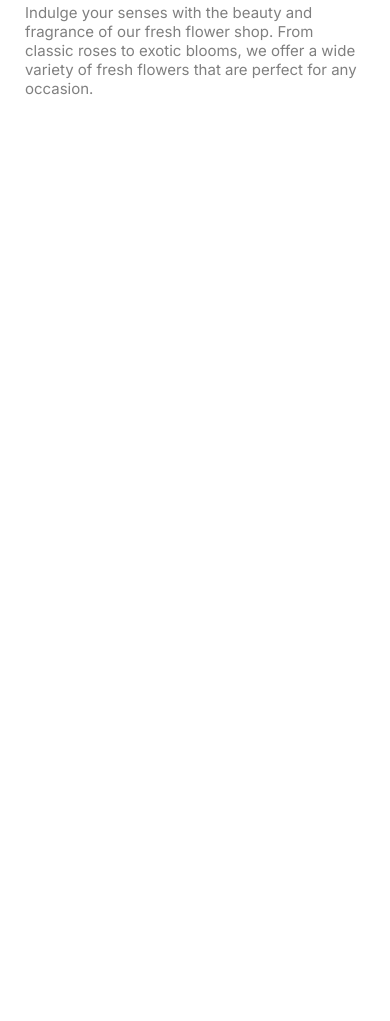
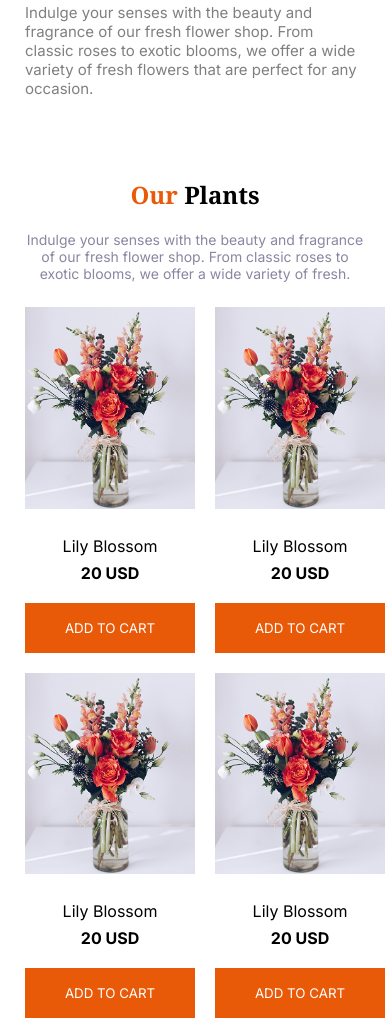
Before and after one commit to mahbubudoy/assignment-2, a plain HTML site: page index.html in a window 390 px wide. Shown: the part 515-1536 px from the top of the page. Before the commit the page ends 844 px from the top, so only its background shows below. Drawn offline with Linux system fonts and the light colour scheme.

Commit message:
card 01 code and design section

```diff
--- a/Style/design.css
+++ b/Style/design.css
@@ -102,3 +102,76 @@ body{
      .hero-image{
         width: 375px;
      }
+ }
+ /* Design Card Section */
+ .card-01-title{
+    font-size: 3.12rem;
+    font-weight:bold ;
+ }
+ .card-01-description{
+    font-size: 1.37rem;
+ }
+ .name{
+    font-size: 22px;
+    font-weight: 500px;
+    margin-top: 30px;
+    margin-bottom: 0;
+ }
+ .price{
+    font-size: 22px;
+    font-weight: bold;
+    margin-top: 7px;
+    margin-bottom: 30px;
+ }
+ .card-01-button{
+    background-color: #E95A08;
+    border: none;
+    width: 270px;
+    height: 50px;
+    transition: background-color 0.3s ease-in , font-size 0.3s linear 0.1s;
+ }
+ .card-01-container{
+    display: grid;
+    grid-template-columns: repeat(4,1fr);
+    gap: 30px;
+    margin-top: 50px;
+ }
+ .card-01-full-container{
+    margin-top: 120px;
+    text-align: center;
+ }
+ /* Card-01 Responsive */
+
+@media screen and (max-width:576px) {
+    .card-01-container{
+        grid-template-columns: repeat(2,1fr);
+        gap:20px;
+    }
+    .card-01-title{
+        font-size: 24px;
+    }
+    .card-01-description{
+        font-size: 14px;
+    }
+    .card-01-image{
+        width: 170px;
+    }
+    .name{
+        font-size: 1rem;
+        margin-top: 20px;
+    }
+    .price{
+        font-size: 1rem;
+        margin-bottom: 20px;
+    }
+    .card-01-button{
+    width: 170px;
+    height: 50px;
+ }
+ .card-01-container{
+    margin-top: 25px;
+ }
+ .card-01-full-container{
+    margin-top: 65px;
+ }
+}
--- a/index.html
+++ b/index.html
@@ -34,3 +34,61 @@
         </div>
     </header>
     <main>
+        <!-- Card-01 Code -->
+         <div class="card-01-full-container">
+            <div>
+                <h2 class="card-01-title" ><span style="color: #E95A08;">Our</span> Plants</h2>
+                <p class="card-01-description dark-03 inter-font">Indulge your senses with the beauty and fragrance of our fresh flower shop. From classic roses to exotic blooms, we offer a wide variety of fresh.</p>
+            </div>
+            <div class="card-01-container">
+                <div>
+                    <img class="card-01-image" src="assets/sample-flower-image.png" alt="">
+                    <p class="name inter-font">Lily Blossom</p>
+                    <p class="price inter-font">20 USD</p>
+                    <button class="card-01-button inter-font"><a style="text-decoration: none;color: white;" href="">ADD TO CART</a></button>
+                </div>
+                <div>
+                    <img class="card-01-image" src="assets/sample-flower-image.png" alt="">
+                    <p class="name inter-font">Lily Blossom</p>
+                    <p class="price inter-font">20 USD</p>
+                    <button class="card-01-button inter-font"><a style="text-decoration: none;color: white;" href="">ADD TO CART</a></button>
+                </div>
+                <div>
+                    <img class="card-01-image" src="assets/sample-flower-image.png" alt="">
+                    <p class="name inter-font">Lily Blossom</p>
+                    <p class="price inter-font">20 USD</p>
+                    <button class="card-01-button inter-font"><a style="text-decoration: none;color: white;" href="">ADD TO CART</a></button>
+                </div>
+                <div>
+                    <img class="card-01-image" src="assets/sample-flower-image.png" alt="">
+                    <p class="name inter-font">Lily Blossom</p>
+                    <p class="price inter-font">20 USD</p>
+                    <button class="card-01-button inter-font"><a style="text-decoration: none;color: white;" href="">ADD TO CART</a></button>
+                </div>
+                <div>
+                    <img class="card-01-image" src="assets/sample-flower-image.png" alt="">
+                    <p class="name inter-font">Lily Blossom</p>
+                    <p class="price inter-font">20 USD</p>
+                    <button class="card-01-button inter-font"><a style="text-decoration: none;color: white;" href="">ADD TO CART</a></button>
+                </div>
+                <div>
+                    <img class="card-01-image" src="assets/sample-flower-image.png" alt="">
+                    <p class="name inter-font">Lily Blossom</p>
+                    <p class="price inter-font">20 USD</p>
+                    <button class="card-01-button inter-font"><a style="text-decoration: none;color: white;" href="">ADD TO CART</a></button>
+                </div>
+                <div>
+                    <img class="card-01-image" src="assets/sample-flower-image.png" alt="">
+                    <p class="name inter-font">Lily Blossom</p>
+                    <p class="price inter-font">20 USD</p>
+                    <button class="card-01-button inter-font"><a style="text-decoration: none;color: white;" href="">ADD TO CART</a></button>
+                </div>
+                <div>
+                    <img class="card-01-image" src="assets/sample-flower-image.png" alt="">
+                    <p class="name inter-font">Lily Blossom</p>
+                    <p class="price inter-font">20 USD</p>
+                    <button class="card-01-button inter-font"><a style="text-decoration: none;color: white;" href="">ADD TO CART</a></button>
+                </div>
+            </div>
+        </div>
+          <!-- Plants Lover Code  -->
```
